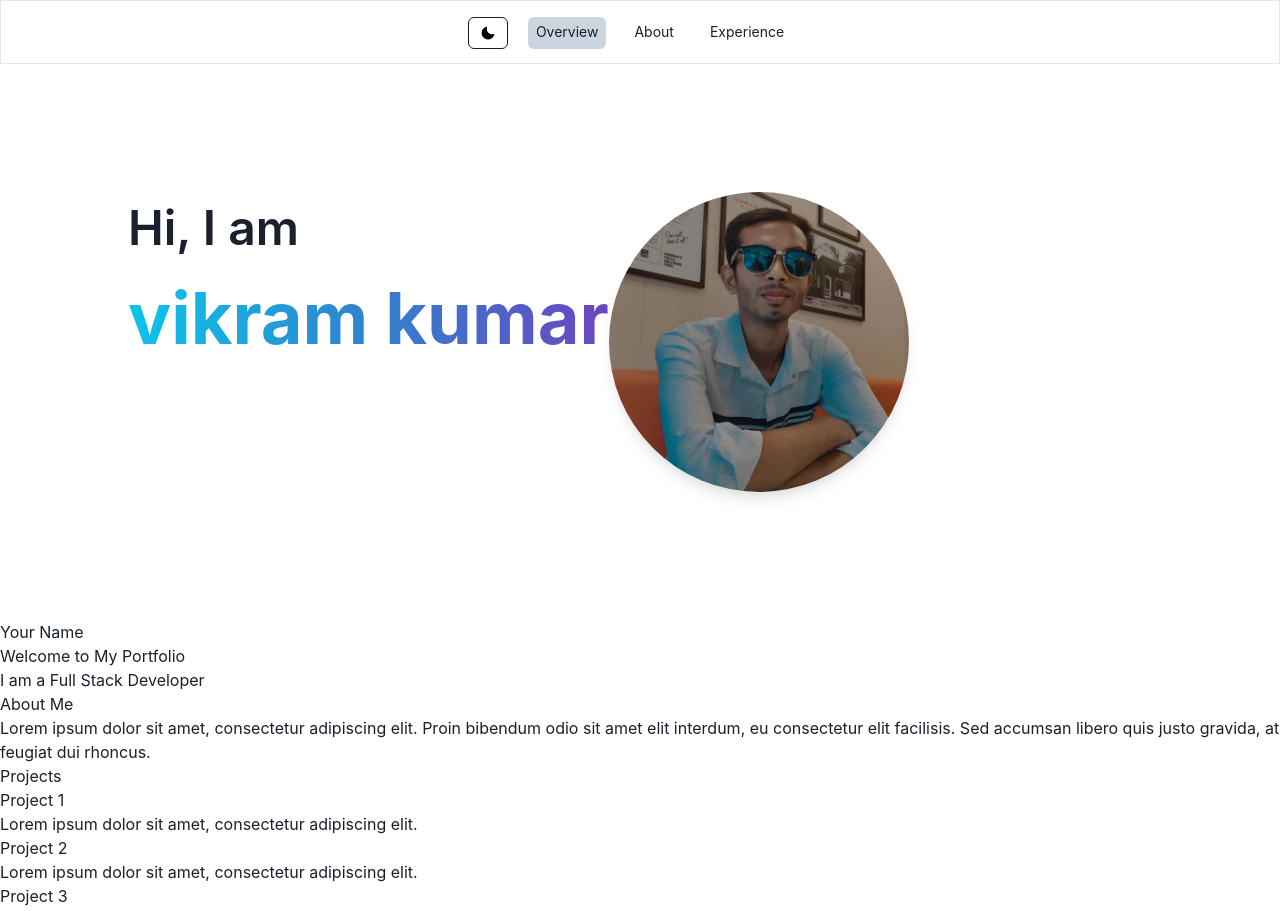
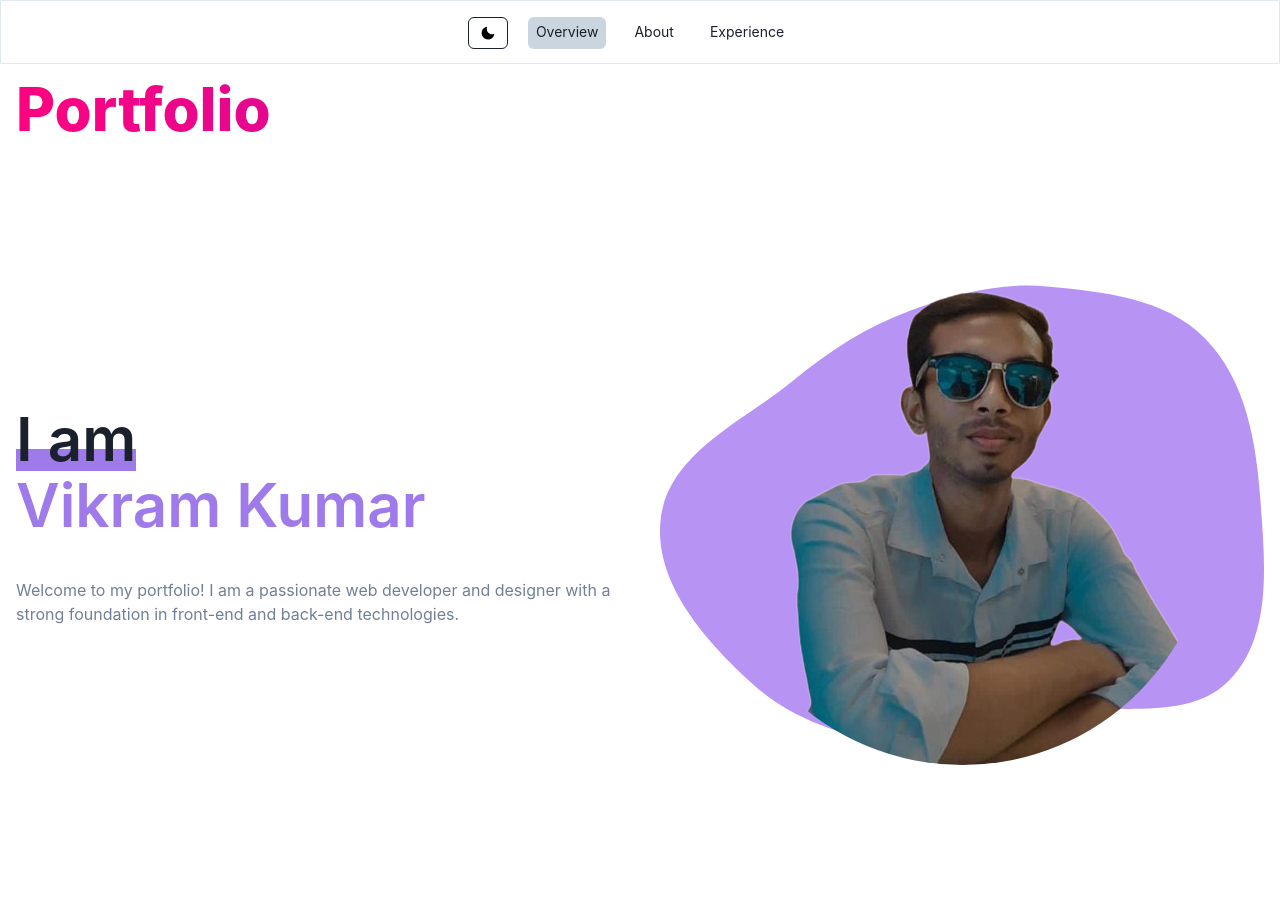
Before and after one commit to vikrammail/nextjs-portfolio, a Next.js app: page / in a window 1280 px wide. Shown: the top 911 px of the page. Built offline with nearby package versions, Linux system fonts and the light colour scheme.

Commit message:
Update page.js

```diff
--- a/src/app/page.js
+++ b/src/app/page.js
@@ -1,15 +1,26 @@
-import Header from '@/com/Header'
-import Port from '@/com/portfolio/Port'
+"use client"
+import { Button } from '@chakra-ui/react'
 import Image from 'next/image'
 import Link from 'next/link'
+// import { useSelector } from 'react-redux'
+// import Alluser from '@/rdcom/alluser'
+// import Setuser from '@/rdcom/setuser'
+import Hero from '@/com/portfolio/Hero'
+import Profile from '@/com/portfolio/Profile'
 
 
 export default function Home() {
+  // const state = useSelector((state)=>state.ChangeColor.color)
+  // console.log(state)
   return (
-    <main className=''>
-      <Header/>
-    <Port/>
+    <>
+    <main >
+      <Hero/>
+      <Profile/>
+    {/* <Setuser/> */}
+    {/* <Alluser/> */}
 
     </main>
+    </>
   )
 }
```
